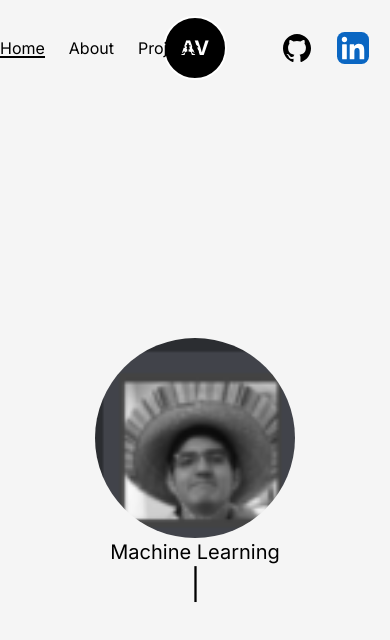
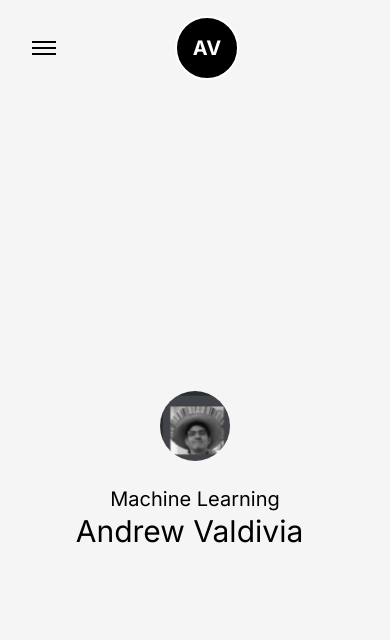
Before and after one commit to Jell13/andrew-valdivia-portfolio, a Next.js app: page / in a window 390 px wide. Shown: the top 640 px of the page. Built offline with nearby package versions, Linux system fonts and the light colour scheme.

Commit message:
added the responsive navbar

```diff
--- a/app/about/page.jsx
+++ b/app/about/page.jsx
@@ -2,8 +2,14 @@ import React from 'react'
 
 const About = () => {
   return (
-    <div>
-      About Page
+    <div className='w-full h-full px-20 flex items-center'>
+      <div className='flex flex-col'>
+        <h1 className='text-6xl mb-4'>Quote Goes Here</h1>
+        <div>
+          <p>About Page</p>
+          <p>Lorem ipsum dolor sit amet consectetur adipisicing elit. Natus, aspernatur placeat voluptate inventore animi commodi sequi ipsam sunt, recusandae eum dolor? Nihil distinctio earum placeat quidem debitis incidunt fugiat et.</p>
+        </div>
+      </div>
     </div>
   )
 }
--- a/app/components/Navbar.jsx
+++ b/app/components/Navbar.jsx
@@ -28,8 +28,14 @@ const Navbar = () => {
         }
     ]
   return (
-    <div className='w-full h-full md:px-32 flex items-center justify-evenly'>
-      <nav className='flex gap-6 w-1/3'>
+    <div className='w-full h-full md:px-32 px-8 flex justify-center items-center'>
+      <button className='flex flex-col gap-1 justify-center items-center'>
+        <span className='w-6 h-0.5 bg-black'></span>
+        <span className='w-6 h-0.5 bg-black'></span>
+        <span className='w-6 h-0.5 bg-black'></span>
+      </button>
+      <div className='w-full h-full flex items-center justify-evenly'>
+        <nav className='md:flex hidden gap-6 w-1/3'>
           {links.map(({id,title, path}) => (
               <Link className='relative group' key={id} href={path}>
                   {title}
@@ -37,19 +43,22 @@ const Navbar = () => {
               </Link>
           ))}
         </nav>
-
         <div className='w-1/3 flex items-center justify-center'>
           <Link href="/" className='w-16 h-16 text-white bg-black rounded-full flex items-center justify-center font-bold text-xl border-2 border-white'>AV</Link>
         </div>
 
-      <nav className='w-1/3 flex justify-center items-center gap-6'>
+        <nav className='w-1/3 md:flex hidden justify-center items-center gap-6'>
           <Link className='w-8 h-8' href="/">
             <GithubIcon/>
           </Link>
-        <Link className='w-8 h-8' href="/">
+          {/* <Link className='w-8 h-8' href="/">
             <LinkedInIcon/>
-        </Link>
+          </Link> */}
         </nav>
+      </div>
+
+
+
     </div>
   )
 }
--- a/app/page.jsx
+++ b/app/page.jsx
@@ -8,10 +8,10 @@ export default function Home() {
     <div className="w-full h-full ">
       <div className="w-full h-full flex flex-col justify-center items-center text-3xl">
 
-        <Image src='/hero.jpg' width={200} height={200} className="rounded-full"/>
-        <h1 className="text-xl">Machine Learning</h1>
+        <Image src='/hero.jpg' width={70} height={70} className="rounded-full"/>
+        <h1 className="text-xl mt-6">Machine Learning</h1>
         <Typewriter
-          className=''
+          className='mt-2'
           options={{
             strings: ['Andrew Valdivia'],
             autoStart: true,
```
Lines whose indentation alone changed are shown as unchanged.
